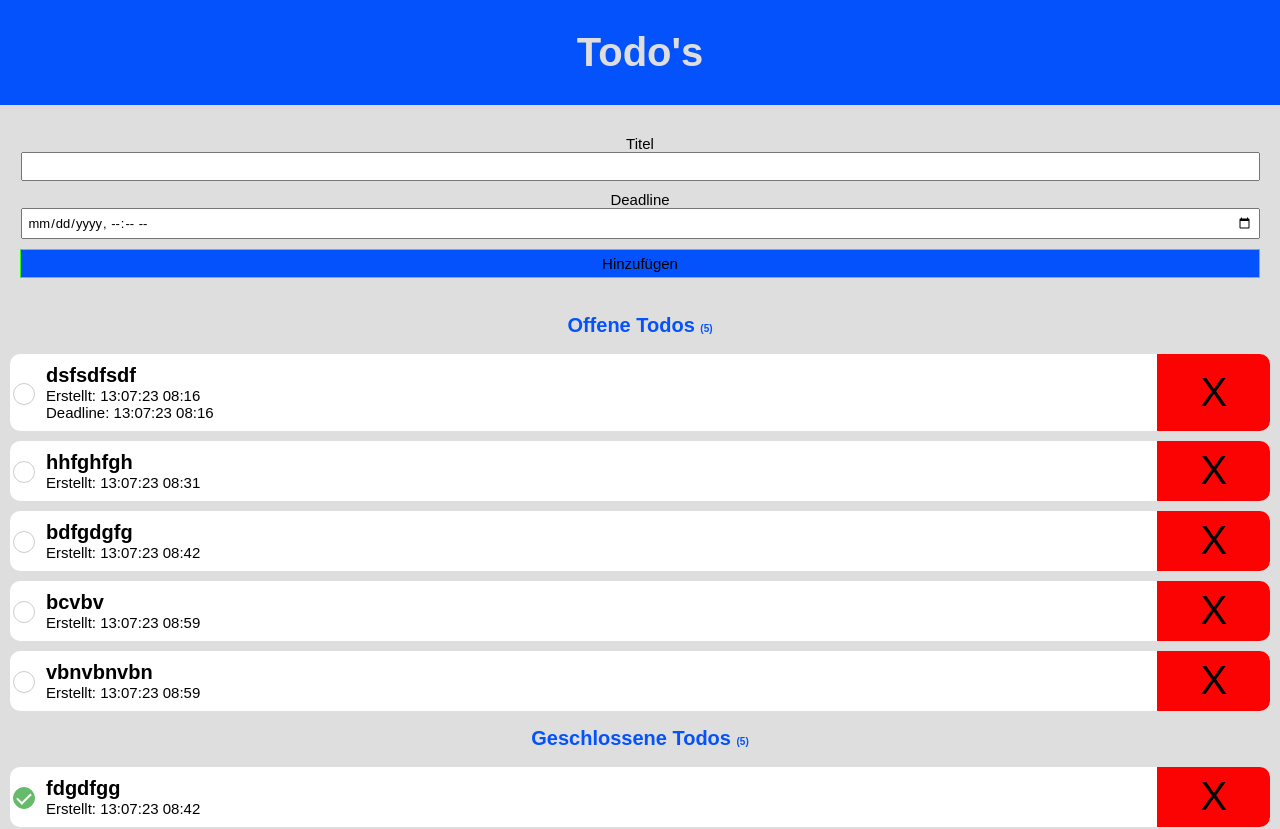
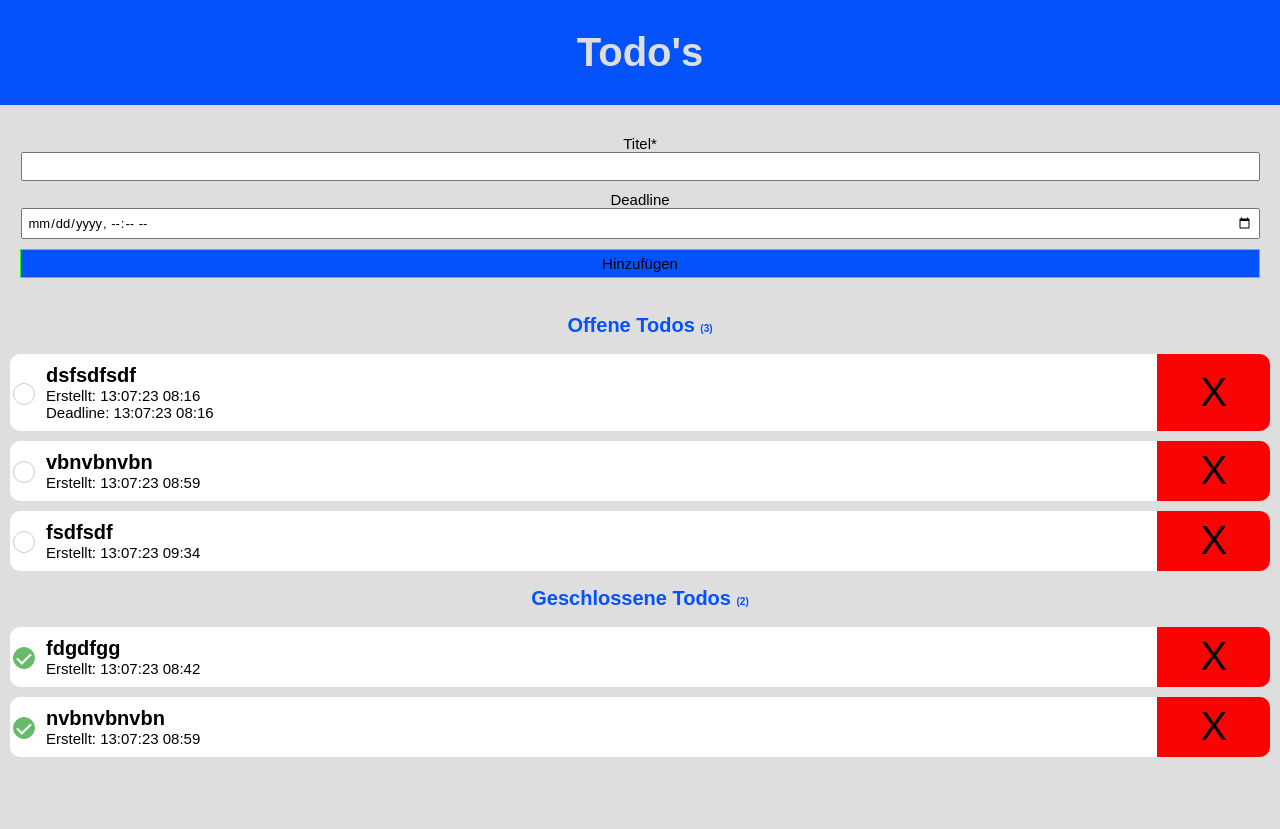
Before and after one commit to Wipeshot/ToDo, an Angular app: page / in a window 1280 px wide. Shown: the top 829 px of the page. After the commit the page ends 800 px from the top, so only its background shows below. Built offline with nearby package versions, Linux system fonts and the light colour scheme; data requests are answered from the project's data file.

Commit message:
Removed log der 2.

```diff
--- a/db.json
+++ b/db.json
@@ -8,53 +8,11 @@
       "id": 10
     },
     {
-      "title": "hhfghfgh",
-      "start": "13:07:23 08:31",
-      "deadline": "NaN:NaN:aN NaN:NaN",
-      "completet": false,
-      "id": 11
-    },
-    {
-      "title": "bdfgdgfg",
-      "start": "13:07:23 08:42",
-      "deadline": "NaN:NaN:aN NaN:NaN",
-      "completet": false,
-      "id": 12
-    },
-    {
       "title": "fdgdfgg",
       "start": "13:07:23 08:42",
       "deadline": "NaN:NaN:aN NaN:NaN",
       "completet": true,
       "id": 13
-    },
-    {
-      "title": "gffhfgh",
-      "start": "13:07:23 08:50",
-      "deadline": "NaN:NaN:aN NaN:NaN",
-      "completet": true,
-      "id": 14
-    },
-    {
-      "title": "bcvbv",
-      "start": "13:07:23 08:59",
-      "deadline": "NaN:NaN:aN NaN:NaN",
-      "completet": false,
-      "id": 15
-    },
-    {
-      "title": "vbnvbnvbn",
-      "start": "13:07:23 08:59",
-      "deadline": "NaN:NaN:aN NaN:NaN",
-      "completet": true,
-      "id": 16
-    },
-    {
-      "title": "vbnvbnvbn",
-      "start": "13:07:23 08:59",
-      "deadline": "NaN:NaN:aN NaN:NaN",
-      "completet": true,
-      "id": 17
     },
     {
       "title": "vbnvbnvbn",
@@ -69,6 +27,13 @@
       "deadline": "NaN:NaN:aN NaN:NaN",
       "completet": true,
       "id": 19
+    },
+    {
+      "title": "fsdfsdf",
+      "start": "13:07:23 09:34",
+      "deadline": "NaN:NaN:aN NaN:NaN",
+      "completet": false,
+      "id": 20
     }
   ]
 }
--- a/src/components/index/index.component.ts
+++ b/src/components/index/index.component.ts
@@ -54,7 +54,6 @@ export class IndexComponent {
     if (todo.event === 'delete') {
       this.todoService.delete(todo.todo.id).subscribe({
         next: (todo) => {
-          console.log(todo.status);
           if (todo.status === 200) {
             this.loadData();
             this.tryToUpdate = false;
--- a/src/components/todo-form/todo-form.component.html
+++ b/src/components/todo-form/todo-form.component.html
@@ -1,5 +1,5 @@
 <div class="add-todo">
-  <label for="title">Titel</label>
+  <label for="title">Titel*</label>
   <input
     id="title"
     type="text"
```
